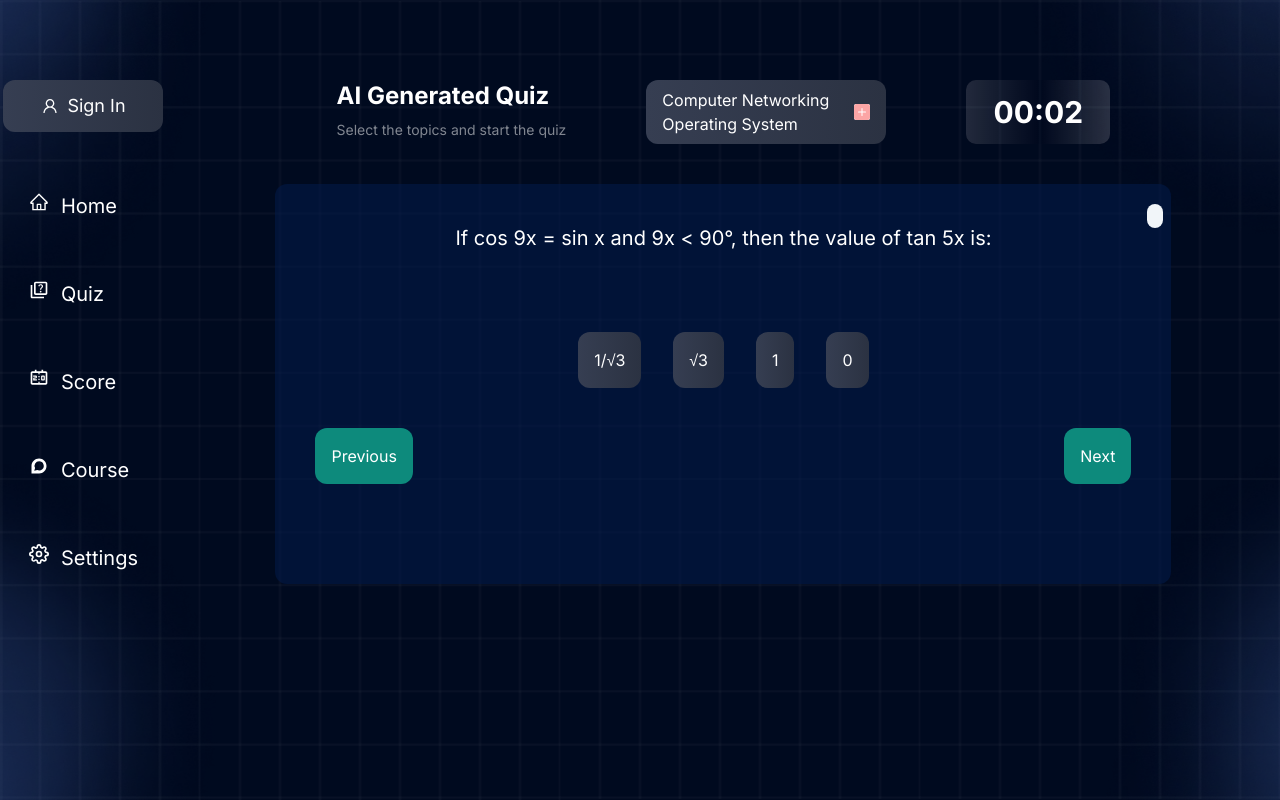
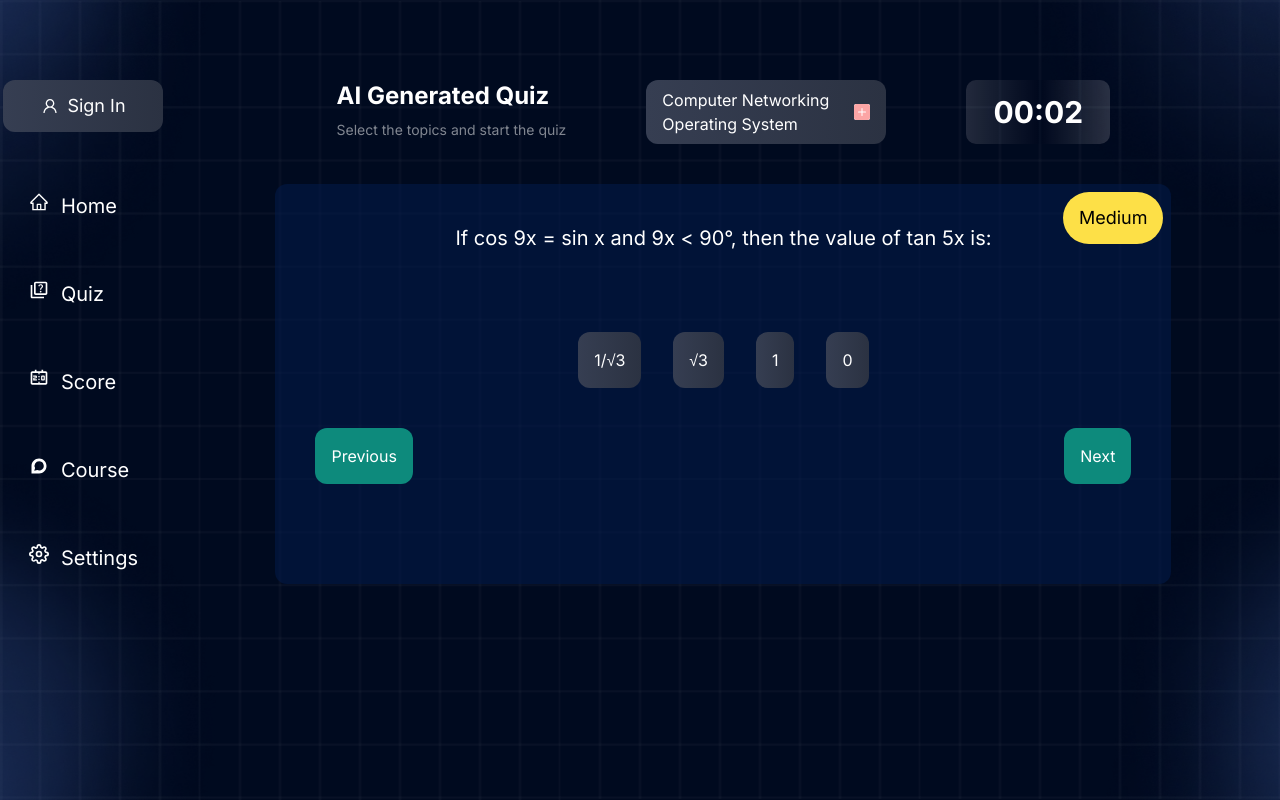
Before and after one commit to mecskyverse/tekathon-2023, a Next.js app in the folder client/: page / in a window 1280 px wide. Both pictures are taken after a click on the button "Start". Built offline with nearby package versions, Linux system fonts and the light colour scheme.

Commit message:
Updated Ques Labels

```diff
--- a/client/src/components/QuizSection.js
+++ b/client/src/components/QuizSection.js
@@ -3,14 +3,15 @@
 import React,{useState} from 'react'
 const qArr = [
   {
-    "question": " If cos 9x = sin x and 9x < 90°, then the value of tan 5x is:",
+    "question": "If cos 9x = sin x and 9x < 90°, then the value of tan 5x is:",
     "options": [
       "1/√3",
       "√3",
       "1",
       "0"
     ],
-    "correctIndex": '2'
+    "correctIndex": '2',
+    "difficultyLevel": "Medium"
   },
   {
     "question": "In ∆ ABC, right-angled at B, AB = 24 cm, BC = 7 cm. The value of tan C is:",
@@ -20,7 +21,8 @@ const qArr = [
       "20/7",
       "7/24"
     ],
-    "correctIndex": '1'
+    "correctIndex": '1',
+    "difficultyLevel": "Easy"
   },
   {
     "question": "If cos(x + y) = 0, then sin(x - y) can be reduced to:",
@@ -30,7 +32,8 @@ const qArr = [
       "sin x",
       "sin 2x"
     ],
-    "correctIndex": '1'
+    "correctIndex": '1',
+    "difficultyLevel": "Hard"
   },
   {
     "question": "The value of the expression [cosec (75° + θ) - sec (15° - θ) - tan (55° + θ) + cot (35° - θ)] is:",
@@ -40,7 +43,8 @@ const qArr = [
       "1",
       "3/2"
     ],
-    "correctIndex": '1'
+    "correctIndex": '1',
+    "difficultyLevel": "Medium"
   },
   {
     "question": "The value of (tan 1° tan 2° tan 3° … tan 89°) is:",
@@ -50,9 +54,11 @@ const qArr = [
       "2",
       "1/2"
     ],
-    "correctIndex": '1'
+    "correctIndex": '1',
+    "difficultyLevel": "Hard"
   }
 ]
+
 function QuizSection({startQuiz, endQuiz, quesArr=qArr }) {
 
     const [selected, setSelected] = useState(-1);
@@ -101,10 +107,7 @@ function QuizSection({startQuiz, endQuiz, quesArr=qArr }) {
         endQuiz()
         return(
             <div style={{backgroundColor: 'rgba(3, 25, 72, 0.60)'}} className='w-[70vw] text-white p-5 h-[50vh] rounded-xl flex flex-col items-center'>
-                    <div className='text-2xl font-bold'>Result of Your Quiz: {result} points<br/>
-
-
-            </div>
+              <div className='text-2xl font-bold'>Result of Your Quiz: {result} points<br/></div>
             </div>
         )
       }
@@ -119,7 +122,12 @@ function QuizSection({startQuiz, endQuiz, quesArr=qArr }) {
             (
             <>
             <div className='text-xl mt-5'>{quesArr[question].question}</div>
-            <div className='py-3 px-2 bg-slate-100 text-black text-xl absolute right-2 rounded-lg'>{quesArr[question].difficultyLevel}</div>
+
+            <div className={`py-3 px-4 text-black text-lg absolute right-2 top-2 rounded-full
+              ${quesArr[question].difficultyLevel === "Easy" ? 'bg-green-300' : quesArr[question].difficultyLevel === "Medium" ? 'bg-yellow-300' : 'bg-red-400'}`}>
+              {quesArr[question].difficultyLevel}
+            </div>
+
             <div className='flex flex-row gap-8 mt-20'>
             {
                 quesArr[question].options.map((option,index) => {
@@ -141,8 +149,8 @@ function QuizSection({startQuiz, endQuiz, quesArr=qArr }) {
 
             </div>
             <div className='flex justify-between flex-row mt-5 w-full p-5'>
-            <button onClick={handlePreviousClick} className='p-4 rounded-xl bg-[#0D8A7C]'>Previous</button>
-            <button onClick={handleNextClick} className='p-4 rounded-xl bg-[#0D8A7C]'>Next</button>
+              <button onClick={handlePreviousClick} className='p-4 rounded-xl bg-[#0D8A7C]'>Previous</button>
+              <button onClick={handleNextClick} className='p-4 rounded-xl bg-[#0D8A7C]'>Next</button>
             </div>
             </>
             )
```
